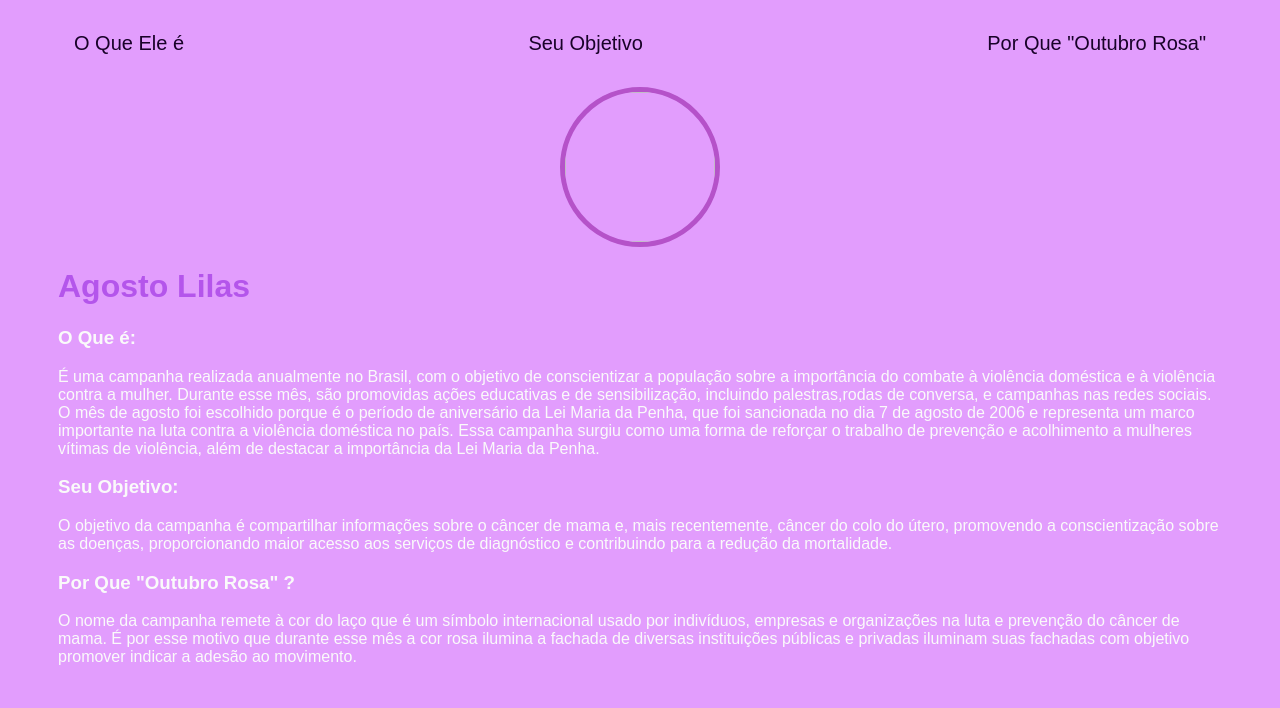
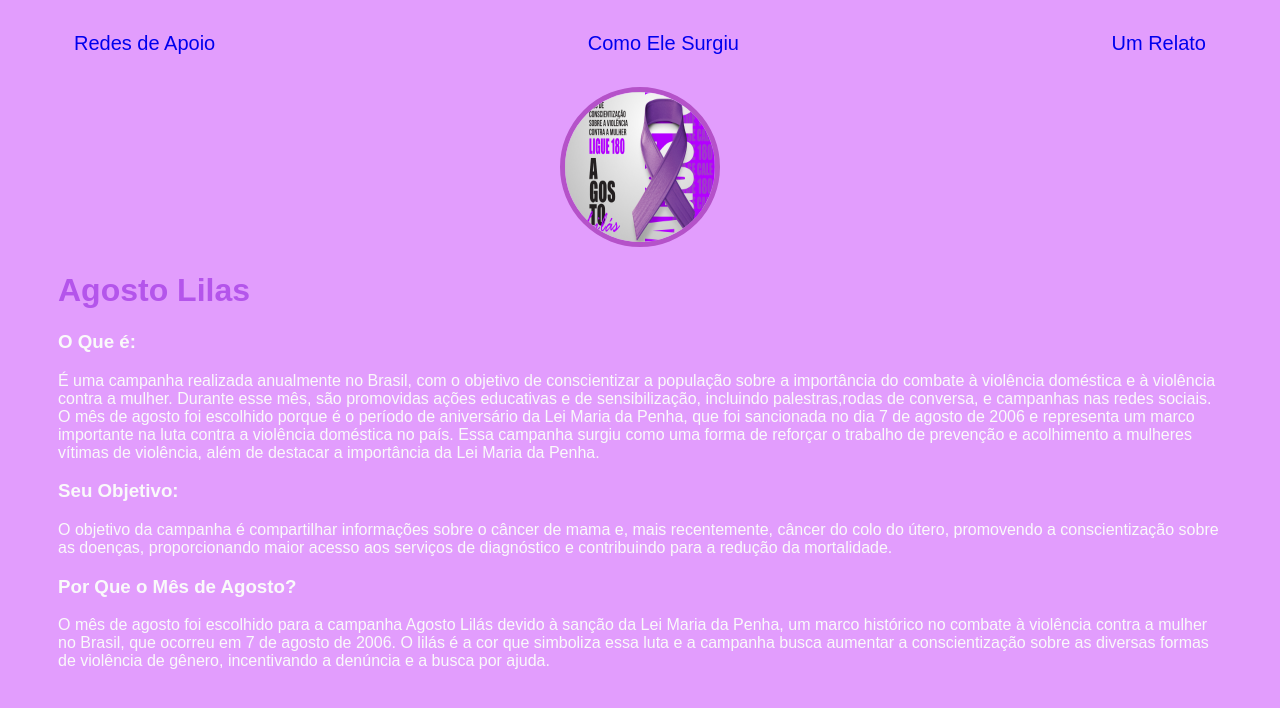
Before and after one commit to kauane-rodrigues/agosto-lilas, a plain HTML site: page index.html in a window 1280 px wide. Drawn offline with Linux system fonts and the light colour scheme.

Commit message:
Add files via upload

```diff
--- a/index.css
+++ b/index.css
@@ -13,7 +13,7 @@ ul {
 }
 
 a {
-    color: rgb(25, 2, 41);
+    color: #b455eb(255, 58, 239);
     text-decoration: none;
 }
 
--- a/index.html
+++ b/index.html
@@ -14,20 +14,20 @@
         <nav>
             <ul>
                 <li>
-                    <a href="index.html">O Que Ele é</a>
+                    <a href="rededeapoio.html">Redes de Apoio</a>
                 </li>
                 <li>
-                    <a href="project.html">Seu Objetivo</a>
+                    <a href="project.html">Como Ele Surgiu</a>
                 </li>
                 <li>
-                     <a href="contact.html">Por Que "Outubro Rosa" </a>
+                     <a href="contact.html">Um Relato </a>
                 </li>
             </ul>
         </nav>
 
         <header>
             <div class="center">
-                <img src=""></img>
+                <img src="Capa154.jpg"></img>
             </div>
             <h1>Agosto Lilas</h1>
             <h2></h2>
@@ -59,14 +59,11 @@
                 </p>
             </section>
             <section>
-                <h3>Por Que "Outubro Rosa" ?</h3>
+                <h3>Por Que o Mês de Agosto?</h3>
                 <p>
-                    O nome da campanha remete à cor do laço que é um símbolo
-                    internacional usado por indivíduos, empresas e organizações
-                    na luta e prevenção do câncer de mama. É por esse motivo
-                    que durante esse mês a cor rosa ilumina a fachada de
-                    diversas instituições públicas e privadas iluminam suas
-                    fachadas com objetivo promover indicar a adesão ao movimento.
+                    O mês de agosto foi escolhido para a campanha Agosto Lilás devido à sanção da Lei Maria da Penha, um marco histórico no combate
+                     à violência contra a mulher no Brasil, que ocorreu em 7 de agosto de 2006. O lilás é a cor que simboliza essa luta e a campanha
+                     busca aumentar a conscientização sobre as diversas formas de violência de gênero, incentivando a denúncia e a busca por ajuda.
                 </p>
             </section>
         </main>
```
Also changed, not shown: contact.html (+5 -1 lines), project.html (+5 -1 lines), rededeapoio.html (added, +7 -0 lines), Capa154.jpg (added).
